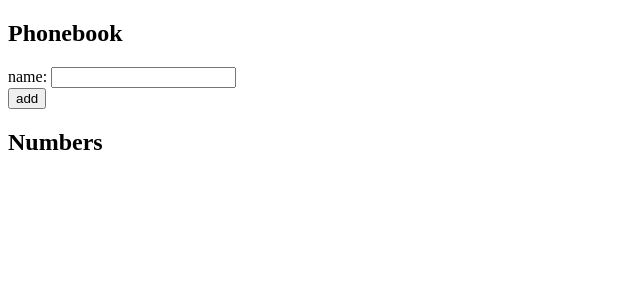
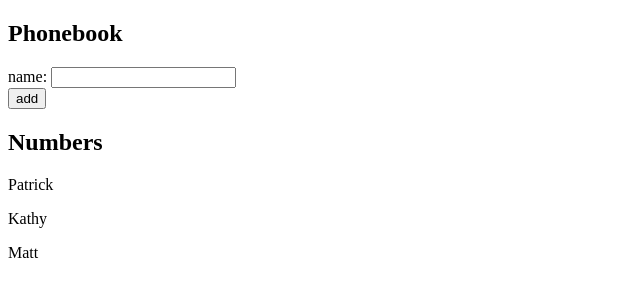
Before and after one commit to BearsLair/phonebook-frontend, a React (Vite) app in the folder phonebook-frontend/: page / in a window 1280 px wide. Shown: the top 300 px of the page, without its empty margins (0-640 px from the left). Built offline with nearby package versions, Linux system fonts and the light colour scheme.

Commit message:
when duplicates found, alert message displays

```diff
--- a/phonebook-frontend/src/App.jsx
+++ b/phonebook-frontend/src/App.jsx
@@ -1,7 +1,11 @@
 import { useState } from "react";
 
 const App = () => {
-  const [persons, setPersons] = useState([]);
+  const [persons, setPersons] = useState([
+    { name: "Patrick" },
+    { name: "Kathy" },
+    { name: "Matt" },
+  ]);
   const [newName, setNewName] = useState("");
 
   const handleInputChange = (event) => {
@@ -10,9 +14,16 @@ const App = () => {
 
   const handleAddName = (event) => {
     event.preventDefault();
-    setPersons([...persons, { name: `${newName}` }]);
-    console.log(persons);
-    setNewName("");
+
+    const duplicateExists = persons.some((person) => newName === person.name);
+
+    if (duplicateExists) {
+      alert(`${newName} is already in the phonebook.`);
+      setNewName("");
+    } else {
+      setPersons([...persons, { name: `${newName}` }]);
+      setNewName("");
+    }
   };
 
   return (
@@ -20,7 +31,8 @@ const App = () => {
       <h2>Phonebook</h2>
       <form>
         <div>
-          name: <input type="text" onChange={handleInputChange} />
+          name:{" "}
+          <input type="text" value={newName} onChange={handleInputChange} />
         </div>
         <div>
           <button type="submit" onClick={handleAddName}>
```
